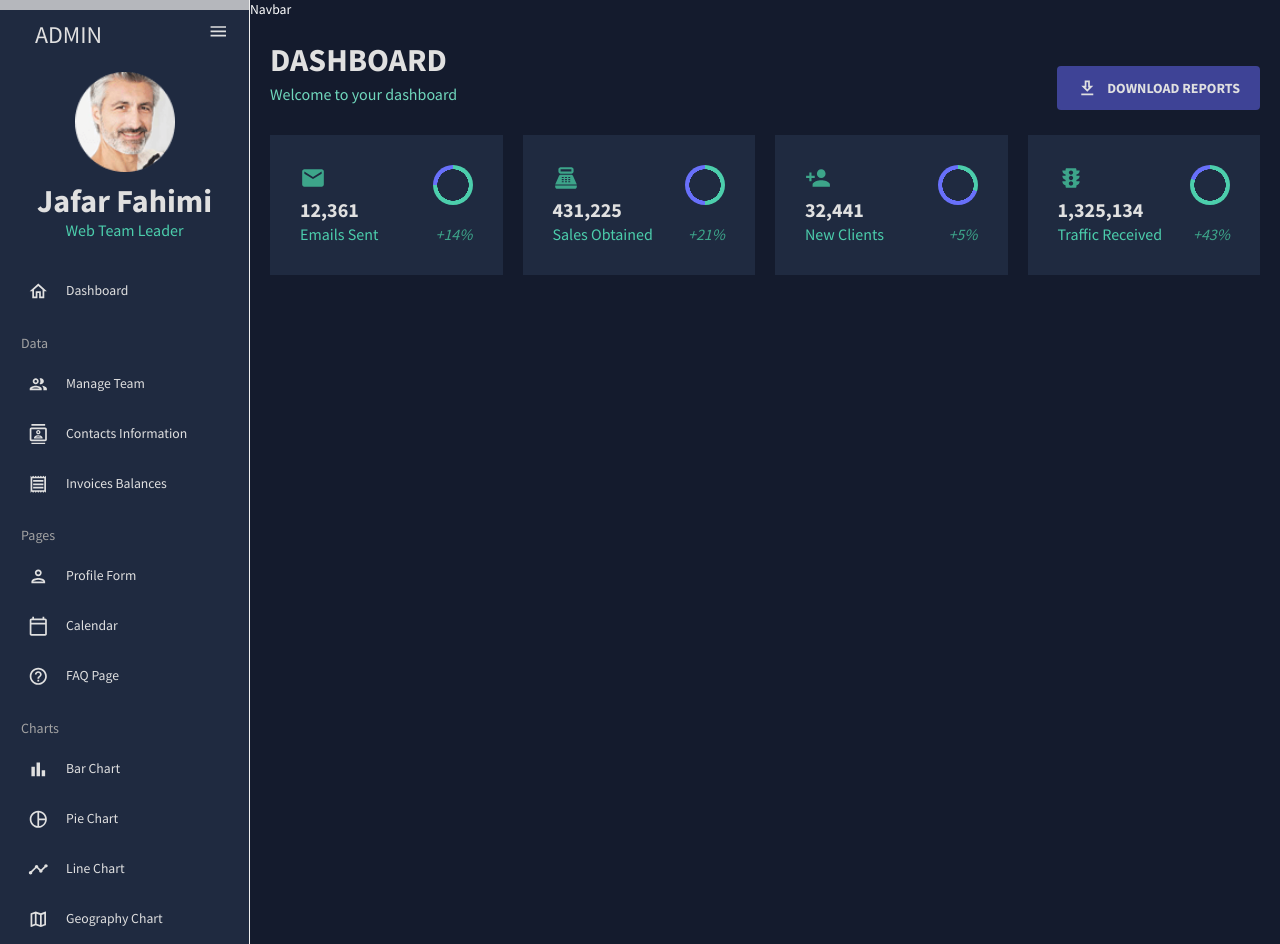
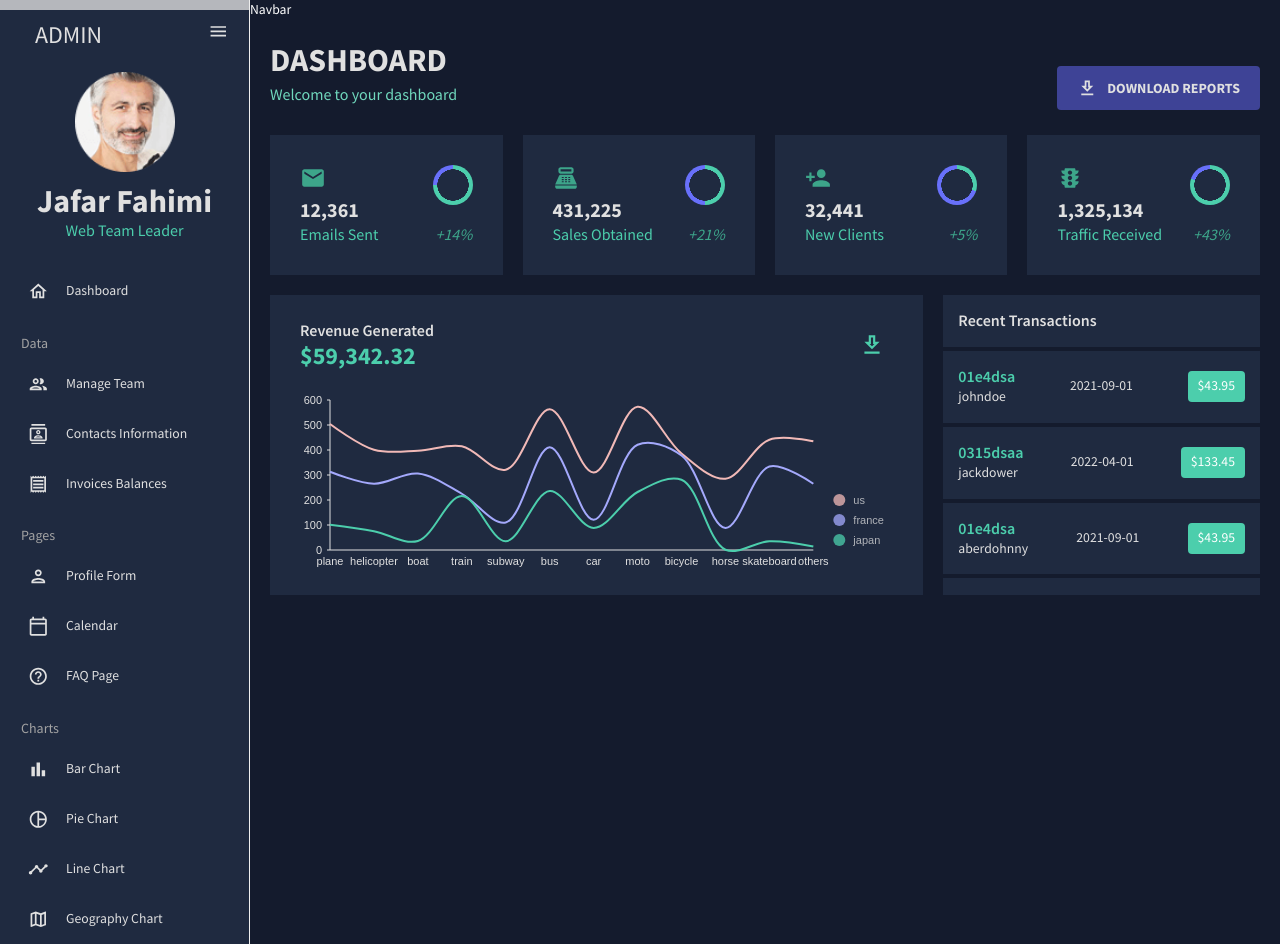
Before and after one commit to jafarFahimi/next-dashboard, a Next.js app: page / in a window 1280 px wide. Built offline with nearby package versions, Linux system fonts and the light colour scheme.

Commit message:
pages/index Row2 coded

```diff
--- a/components/LineChart.tsx
+++ b/components/LineChart.tsx
@@ -4,7 +4,7 @@
 import { mockLineData } from "../data/mockData";
 
 const LineChart: React.FC<{
-  isCustomLineColors: boolean;
+  isCustomLineColors?: boolean;
   isDashboard: boolean;
 }> = ({ isCustomLineColors = false, isDashboard = false }) => {
   const theme = useTheme();
--- a/components/dashboard/StatBox.tsx
+++ b/components/dashboard/StatBox.tsx
@@ -10,7 +10,7 @@
   progress: string;
   increase: string;
 };
-
+// nextjs RangeError: Maximum call stack size exceeded // sth calling a comp inside itself
 const StatBox: React.FC<Props> = ({
   title,
   subtitle,
@@ -38,7 +38,6 @@
           <ProgressCircle progress={progress} />
         </Box>
       </Box>
-
       <Box display="flex" justifyContent="space-between" mt="2px">
         <Typography variant="h5" sx={{ color: colors.greenAccent[500] }}>
           {subtitle}
--- a/pages/index.tsx
+++ b/pages/index.tsx
@@ -1,5 +1,5 @@
 import DownloadOutlinedIcon from "@mui/icons-material/DownloadOutlined";
-import { Box, Button, useTheme } from "@mui/material";
+import { Box, Button, IconButton, Typography, useTheme } from "@mui/material";
 import { NextPage } from "next";
 import React from "react";
 import { tokens } from "styles/theme";
@@ -9,6 +9,8 @@
 import TrafficIcon from "@mui/icons-material/Traffic";
 import Header from "components/Header";
 import StatBox from "components/dashboard/StatBox";
+import LineChart from "components/LineChart";
+import { mockTransactions } from "data/mockData";
 
 const Dashboard: NextPage = () => {
   const theme = useTheme();
@@ -22,7 +24,7 @@
         <Box>
           <Button
             sx={{
-              backgroundColor: colors.blueAccent[700],
+              bgcolor: colors.blueAccent[700],
               color: colors.grey[100],
               fontSize: "14px",
               fontWeight: "bold",
@@ -119,6 +121,94 @@
             }
           />
         </Box>
+
+        {/* ROW 2 */}
+        <Box gridColumn="span 8" gridRow="span 2" bgcolor={colors.primary[400]}>
+          <Box
+            mt="25px"
+            p="0 30px"
+            display="flex "
+            justifyContent="space-between"
+            alignItems="center"
+          >
+            <Box>
+              <Typography
+                variant="h5"
+                fontWeight="600"
+                color={colors.grey[100]}
+              >
+                Revenue Generated
+              </Typography>
+              <Typography
+                variant="h3"
+                fontWeight="bold"
+                color={colors.greenAccent[500]}
+              >
+                $59,342.32
+              </Typography>
+            </Box>
+            <Box>
+              <IconButton>
+                <DownloadOutlinedIcon
+                  sx={{ fontSize: "26px", color: colors.greenAccent[500] }}
+                />
+              </IconButton>
+            </Box>
+          </Box>
+          <Box height="250px" m="-20px 0 0 0">
+            <LineChart isDashboard={true} />
+          </Box>
+        </Box>
+        <Box
+          gridColumn="span 4"
+          gridRow="span 2"
+          bgcolor={colors.primary[400]}
+          overflow="auto"
+        >
+          <Box
+            display="flex"
+            justifyContent="space-between"
+            alignItems="center"
+            borderBottom={`4px solid ${colors.primary[500]}`}
+            // colors={colors.grey[100]}
+            p="15px"
+          >
+            <Typography color={colors.grey[100]} variant="h5" fontWeight="600">
+              Recent Transactions
+            </Typography>
+          </Box>
+          {mockTransactions.map((transaction, i) => (
+            <Box
+              key={`${transaction.txId}-${i}`}
+              display="flex"
+              justifyContent="space-between"
+              alignItems="center"
+              borderBottom={`4px solid ${colors.primary[500]}`}
+              p="15px"
+            >
+              <Box>
+                <Typography
+                  color={colors.greenAccent[500]}
+                  variant="h5"
+                  fontWeight="600"
+                >
+                  {transaction.txId}
+                </Typography>
+                <Typography color={colors.grey[100]}>
+                  {transaction.user}
+                </Typography>
+              </Box>
+              <Box color={colors.grey[100]}>{transaction.date}</Box>
+              <Box
+                bgcolor={colors.greenAccent[500]}
+                p="5px 10px"
+                borderRadius="4px"
+              >
+                ${transaction.cost}
+              </Box>
+            </Box>
+          ))}
+        </Box>
       </Box>
     </Box>
   );
```
